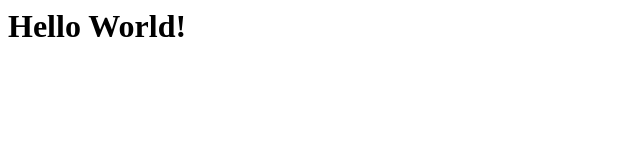
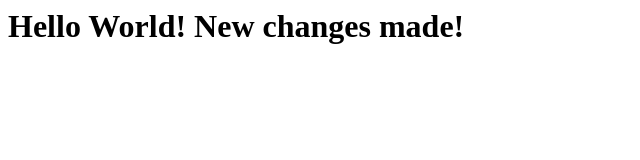
Before and after one commit to ElenaAtanasoska/kiiiHomework4, a plain HTML site: page index.html in a window 1280 px wide. Shown: the whole page, without its empty margins (0-640 px from the left). Drawn offline with Linux system fonts and the light colour scheme.

Commit message:
Update index.html

```diff
--- a/index.html
+++ b/index.html
@@ -1 +1 @@
-<html><head><title>Hello World</title></head><body><h1>Hello World!</h1></body></html>
+<html><head><title>Hello World</title></head><body><h1>Hello World! New changes made!</h1></body></html>
```
